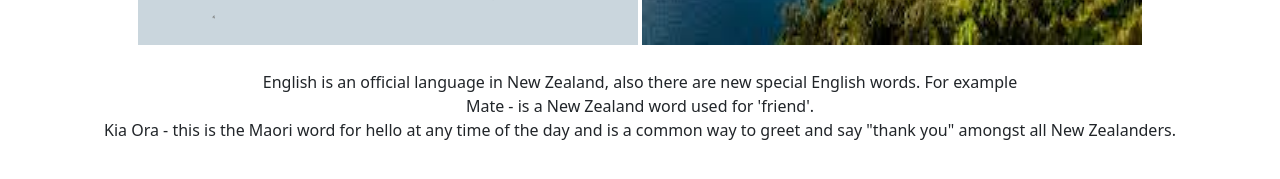
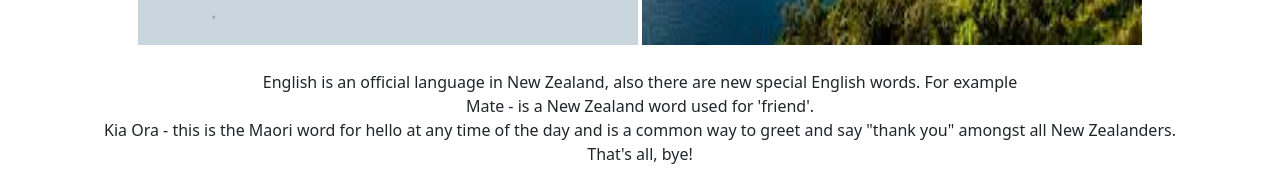
Before and after one commit to alikk1378/alikk1378.github.io, a plain HTML site: page index.html in a window 1280 px wide. Shown: the part 749-928 px from the top of the page. Before the commit the page ends 907 px from the top, so only its background shows below. Drawn offline with nearby package versions, Linux system fonts and the light colour scheme.

Commit message:
Update index.html

```diff
--- a/index.html
+++ b/index.html
@@ -24,7 +24,9 @@
 			<p>New Zealand - is an island country in the southwestern Pacific Ocean. There are in the New Zealand two most importaant cities. Auckland and Wellington.</p>
 			<img src="img/map.png" alt='Map' width="500px" height="500px">
 			<img src="img/zealand.jpg" alt='Zealand' width="500px" height="500px">
-			<p>English is an official language in New Zealand, also there are new special English words. For example<br> Mate - is a New Zealand word used for 'friend'.<br> Kia Ora - this is the Maori word for hello at any time of the day and is a common way to greet and say "thank you" amongst all New Zealanders.</p>
+			<p>English is an official language in New Zealand, also there are new special English words. For example<br> Mate - is a New Zealand word used for 'friend'.<br> Kia Ora - this is the Maori word for hello at any time of the day and is a common way to greet and say "thank you" amongst all New Zealanders.<br>
+			That's all, bye!
+			</p>
 		</div>
 	</div>
 
```
